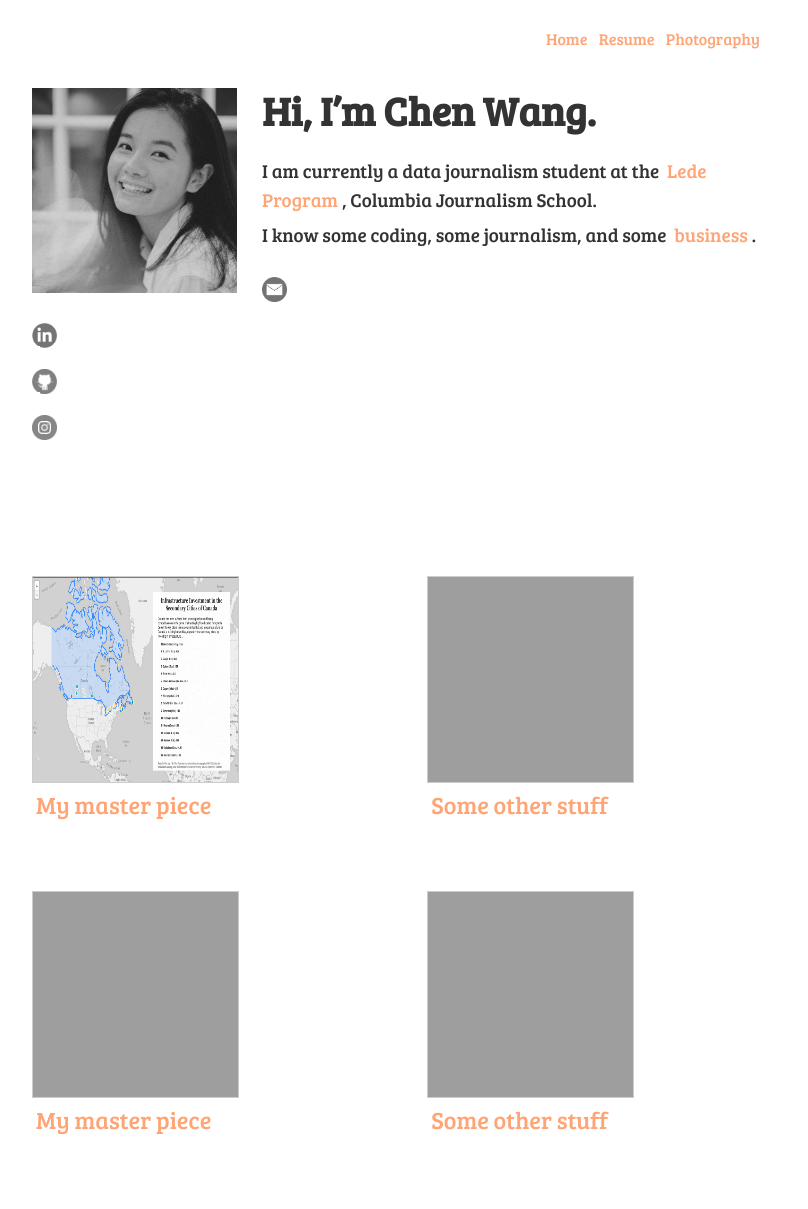
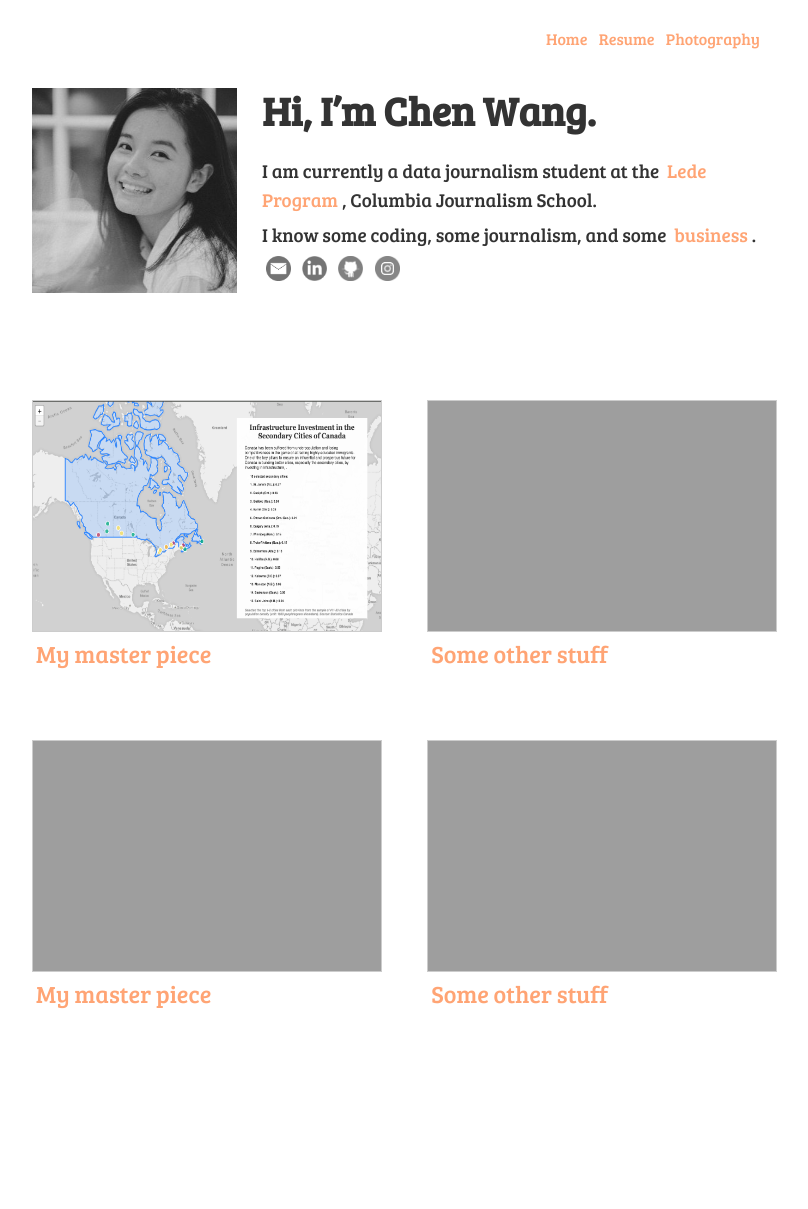
Before and after one commit to hichenwang/hichenwang.github.io, a Jekyll site: the page built from index.md, in a window 1280 px wide. Shown: the whole page, without its empty margins (233-1041 px from the left). Built offline with Jekyll 4.4.1, drawn with Linux system fonts in a browser that asks for light colours; after the commit the page ends 1083 px from its top, so only the background shows below that.

Commit message:
website update

```diff
--- a/assets/css/main.css
+++ b/assets/css/main.css
@@ -32,7 +32,7 @@
     margin: 5px 30px 0 0;
 }
 
-img:first-of-type {
+img {
     width: 205px;
     height: 205px;
 	display: block;
@@ -88,5 +88,5 @@
 	padding: 0;
 	width: 25px;
 	height: 25px;
-	display: block;
+	display: inline-block;
 }
```
